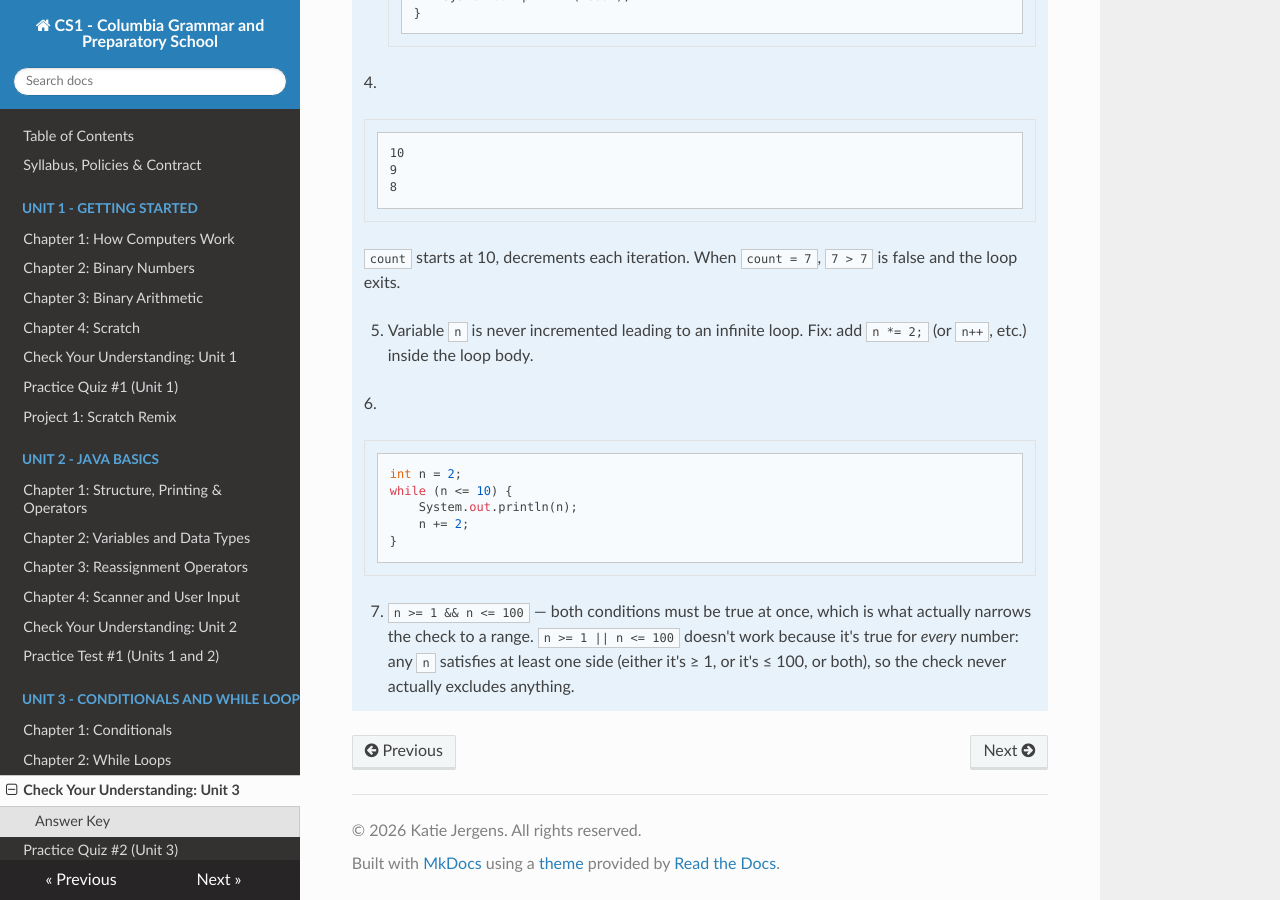
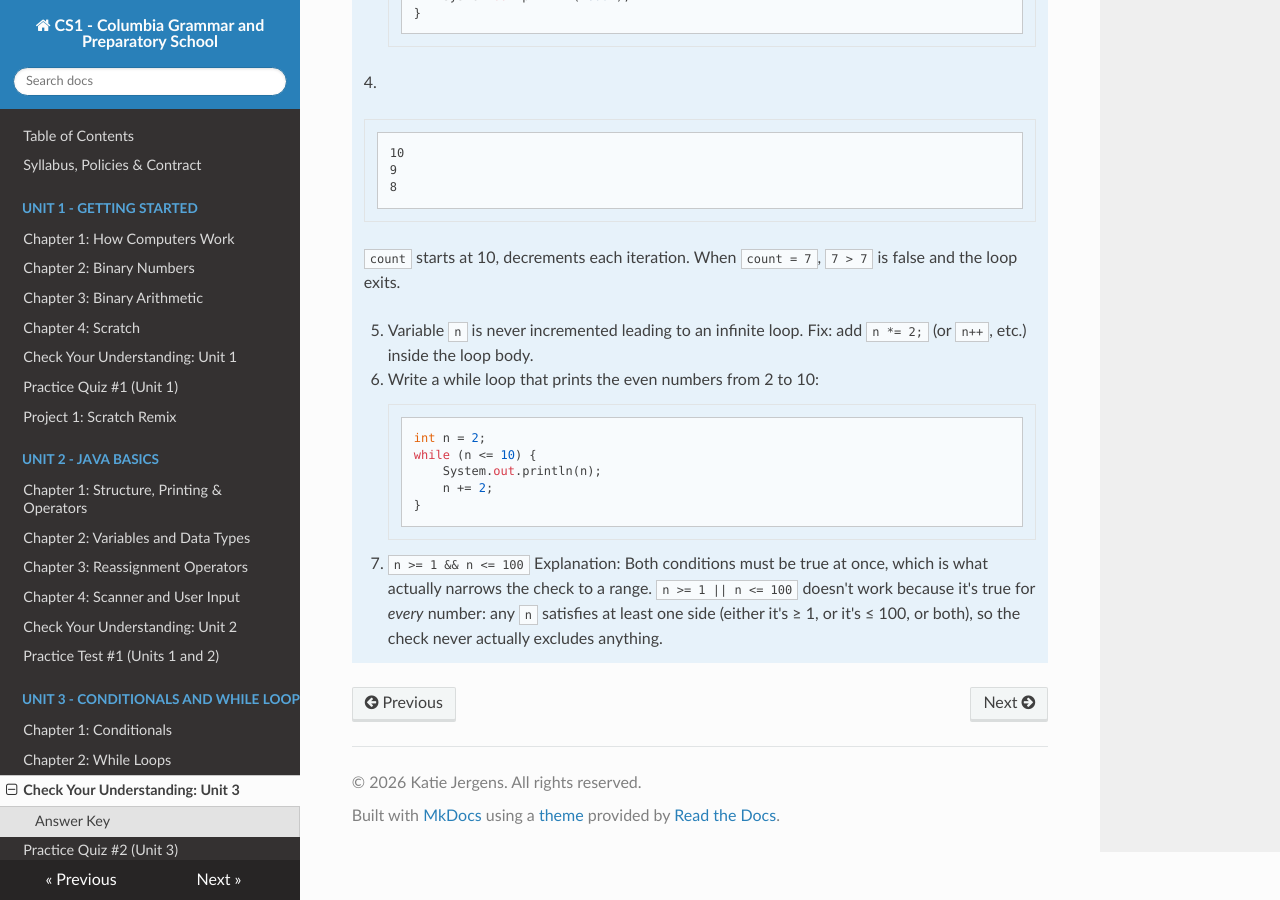
Before and after one commit to kjergens/cs1-site, an MkDocs documentation site: the page built from docs/unit3/unit3_check_understanding.md, in a window 1280 px wide and 900 px high, scrolled down 1195 px. Built offline with MkDocs 1.6.1, drawn with Linux system fonts in a browser that asks for light colours; nearby versions of some CDN libraries.

Commit message:
Add while loop exercise and clarify range check explanation
Added a new exercise to write a while loop for even numbers and clarified the explanation for the range check.

````diff
--- a/docs/unit3/unit3_check_understanding.md
+++ b/docs/unit3/unit3_check_understanding.md
@@ -66,7 +66,7 @@
 
     5. Variable `n` is never incremented leading to an infinite loop. Fix: add `n *= 2;` (or `n++`, etc.) inside the loop body.
 
-    6.
+    6. Write a while loop that prints the even numbers from 2 to 10:
     ```java
     int n = 2;
     while (n <= 10) {
@@ -75,4 +75,5 @@
     }
     ```
 
-    7. `n >= 1 && n <= 100` — both conditions must be true at once, which is what actually narrows the check to a range. `n >= 1 || n <= 100` doesn't work because it's true for *every* number: any `n` satisfies at least one side (either it's ≥ 1, or it's ≤ 100, or both), so the check never actually excludes anything.
+    7. `n >= 1 && n <= 100`
+    Explanation: Both conditions must be true at once, which is what actually narrows the check to a range. `n >= 1 || n <= 100` doesn't work because it's true for *every* number: any `n` satisfies at least one side (either it's ≥ 1, or it's ≤ 100, or both), so the check never actually excludes anything.
````
